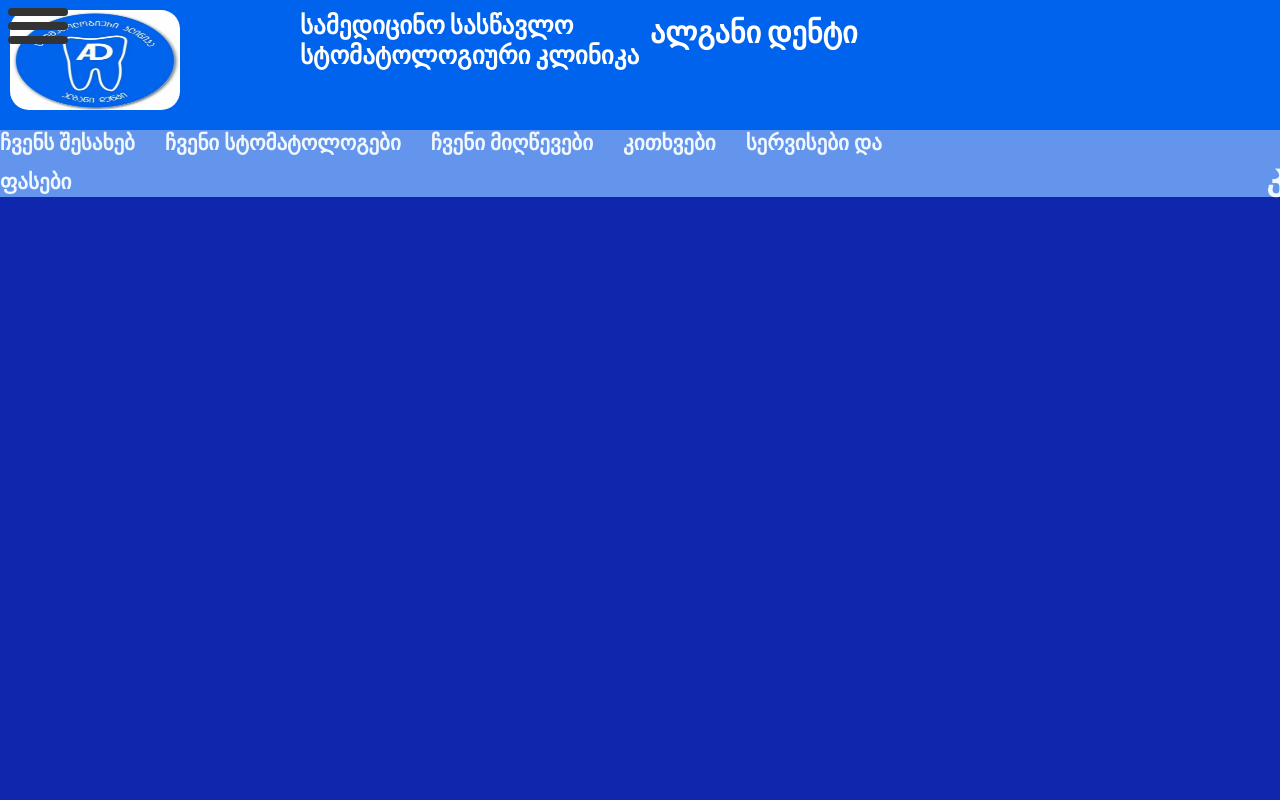
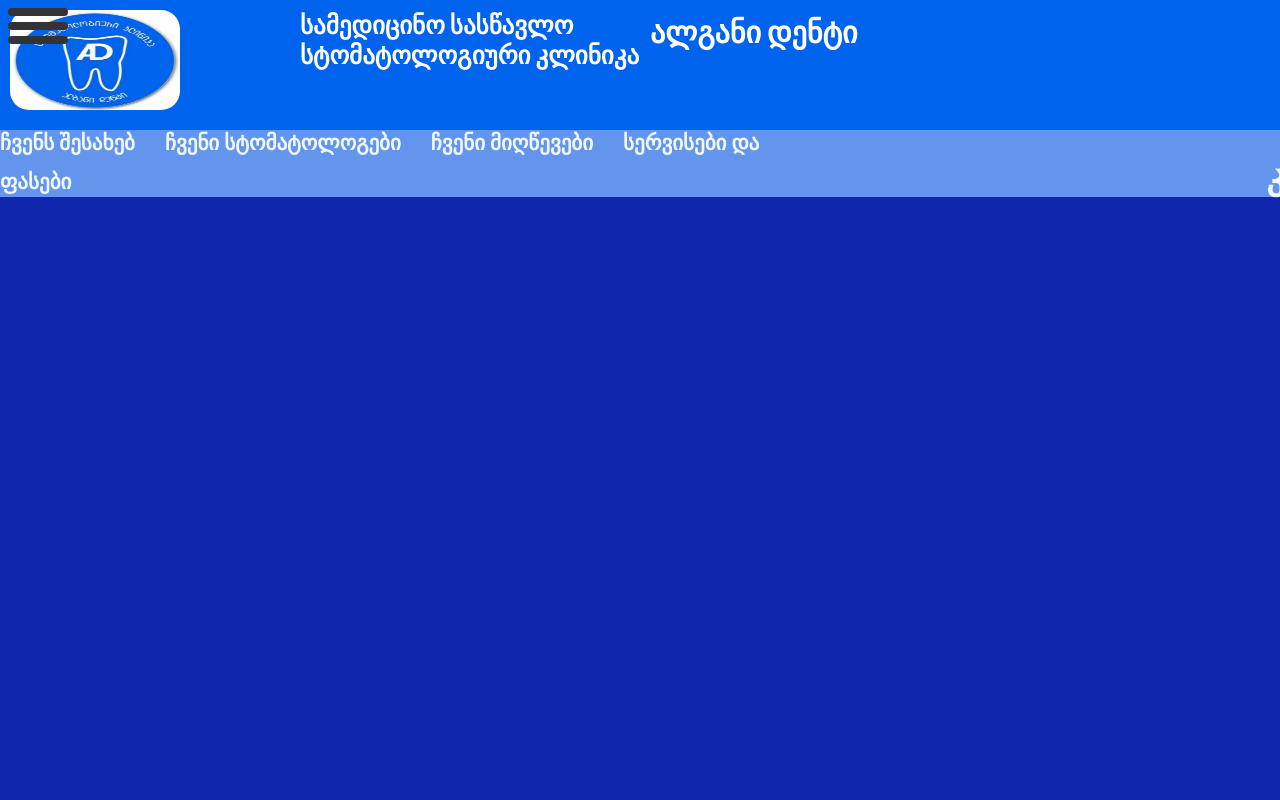
Before and after one commit to SabaMinadze/algani-dent, a Next.js app: page / in a window 1280 px wide. Shown: the top 800 px of the page. Built offline with nearby package versions, Linux system fonts and the light colour scheme.

Commit message:
Finally I DID IT!

```diff
--- a/app/components/Subnav/Subnav.tsx
+++ b/app/components/Subnav/Subnav.tsx
@@ -9,7 +9,6 @@ function Subnav() {
       <Link href="/aboutus" className={styles.txt}>ჩვენს შესახებ</Link>
       <Link href="/stomatologi" className={styles.txt}>ჩვენი სტომატოლოგები</Link>
       <Link href="/achievements" className={styles.txt}>ჩვენი მიღწევები</Link>
-      <Link href="/questions" className={styles.txt}>კითხვები</Link>
       <Link href="/servicesandprices" className={styles.txt7}>სერვისები და ფასები</Link>
       <Link href="/contactus" className={styles.txt2}>კონტაქტი</Link>
     </div>
```
